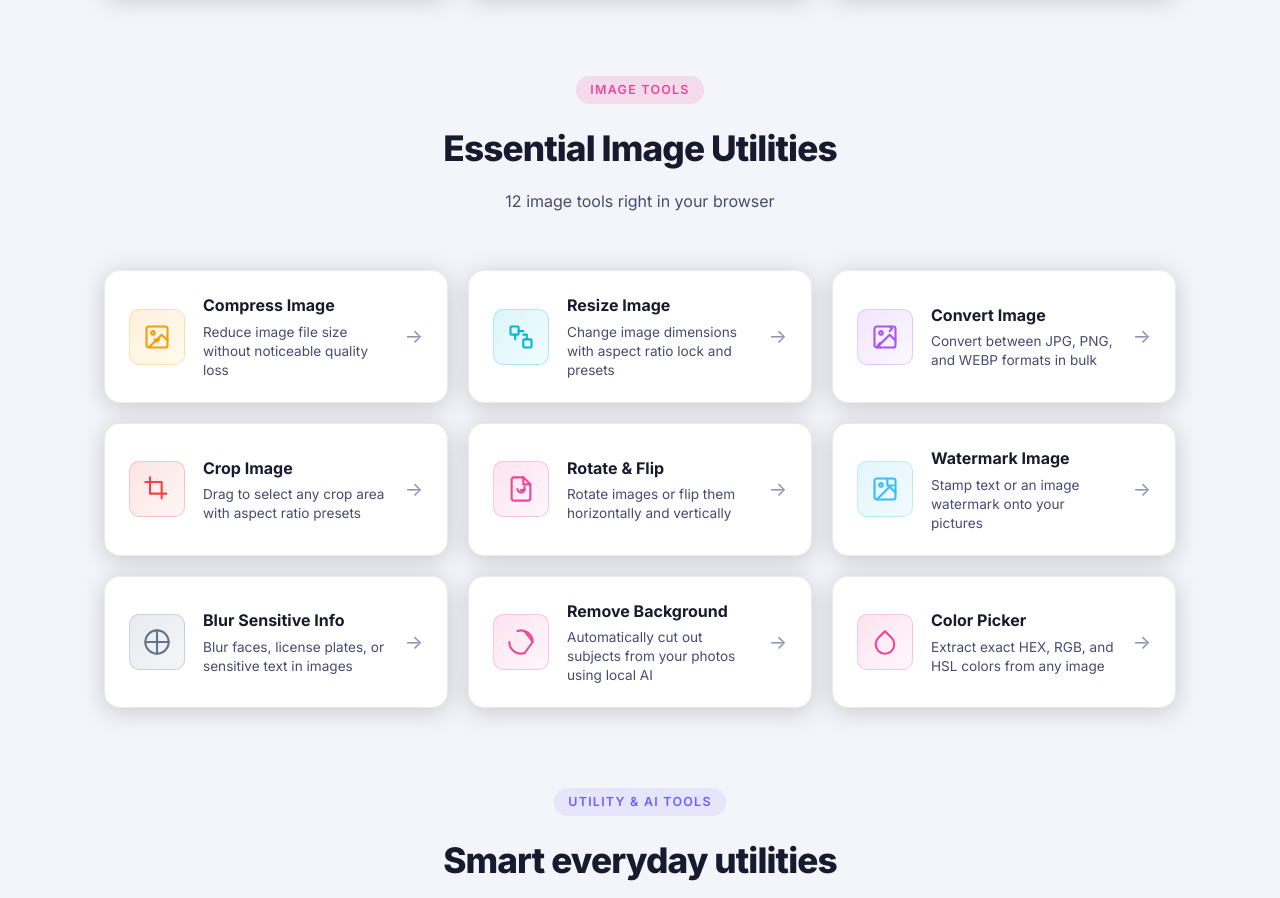
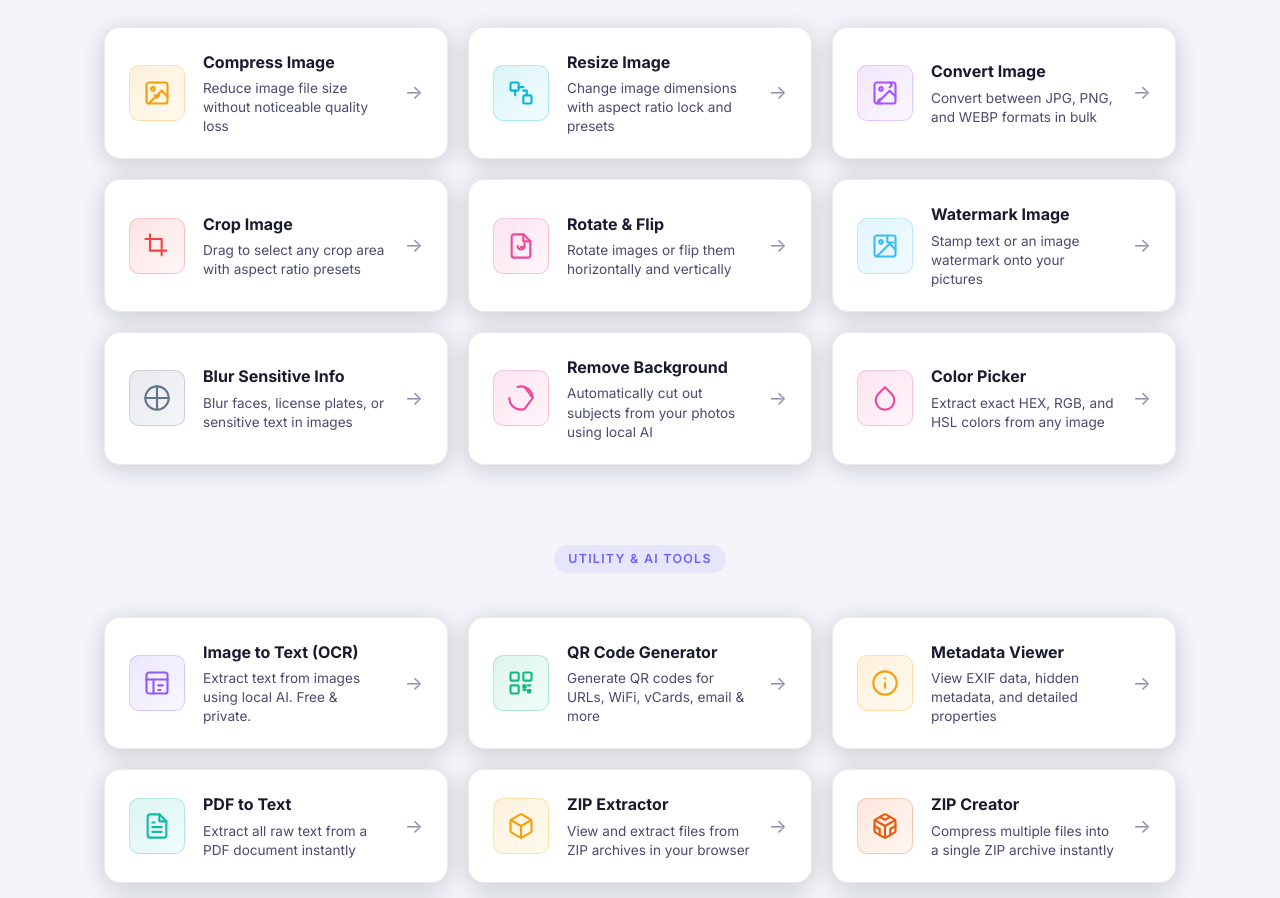
Before and after one commit to mirahtisham13/FileForge, a plain HTML site: page index.html in a window 1280 px wide. Shown: the part 1360-2258 px from the top of the page. Drawn offline with Linux system fonts and the light colour scheme.

Commit message:
design: remove section title and subtitle text from all tool sections, keep only tag pill

```diff
--- a/css/main.css
+++ b/css/main.css
@@ -282,7 +282,7 @@ img { max-width: 100%; }
 }
 .section-header {
   text-align: center;
-  margin-bottom: 56px;
+  margin-bottom: 28px;
 }
 .section-tag {
   display: inline-block;
--- a/index.html
+++ b/index.html
@@ -86,8 +86,6 @@
     <div class="container">
       <div class="section-header">
         <div class="section-tag">PDF Tools</div>
-        <h2 class="section-title">Everything you need for PDFs</h2>
-        <p class="section-sub">12 professional PDF tools, completely free and private</p>
       </div>
 
       <div class="tools-grid" id="toolsGrid">
@@ -297,8 +295,6 @@
     <div class="container">
       <div class="section-header">
         <div class="section-tag" style="background:rgba(236,72,153,0.15);color:#ec4899;">Image Tools</div>
-        <h2 class="section-title">Essential Image Utilities</h2>
-        <p class="section-sub">12 image tools right in your browser</p>
       </div>
       <div class="tools-grid">
 
@@ -455,8 +451,6 @@
     <div class="container">
       <div class="section-header">
         <div class="section-tag">Utility & AI Tools</div>
-        <h2 class="section-title">Smart everyday utilities</h2>
-        <p class="section-sub">Extract text, generate QR codes, and more</p>
       </div>
       <div class="tools-grid">
 
```
